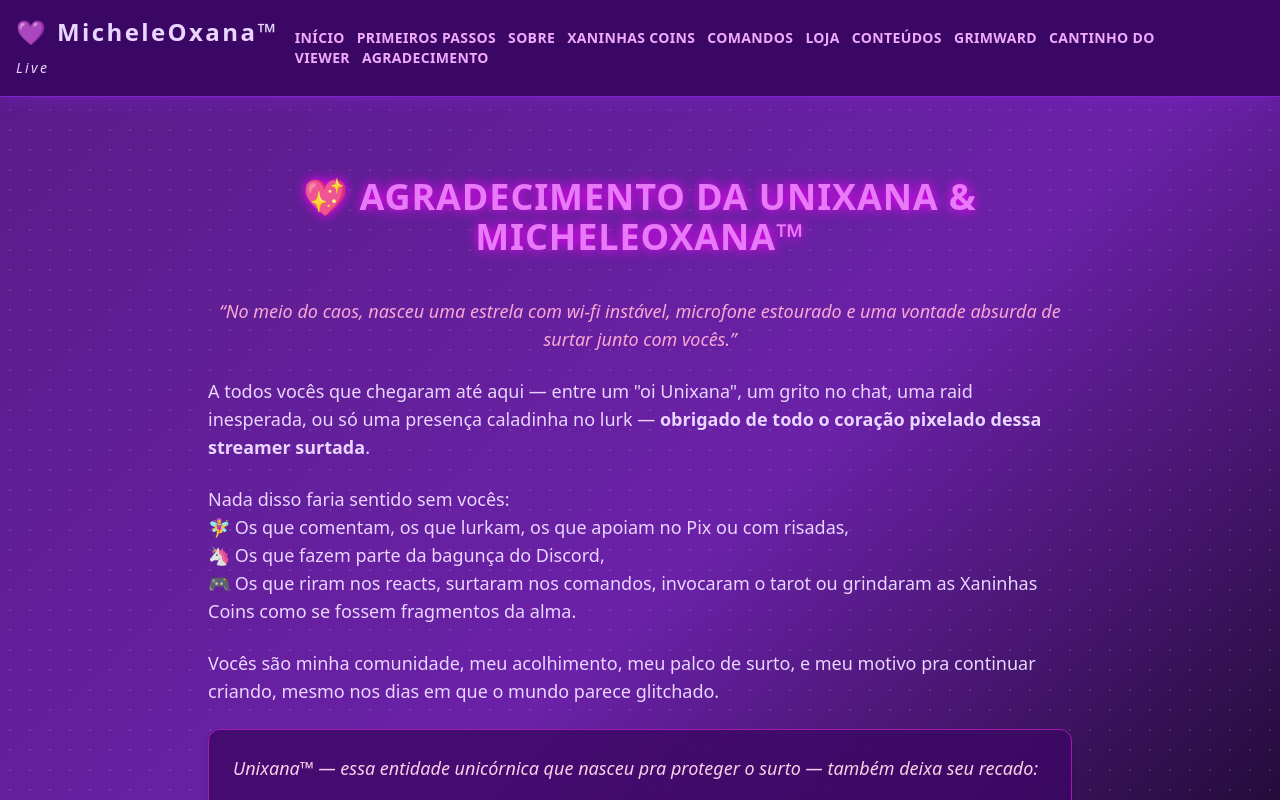
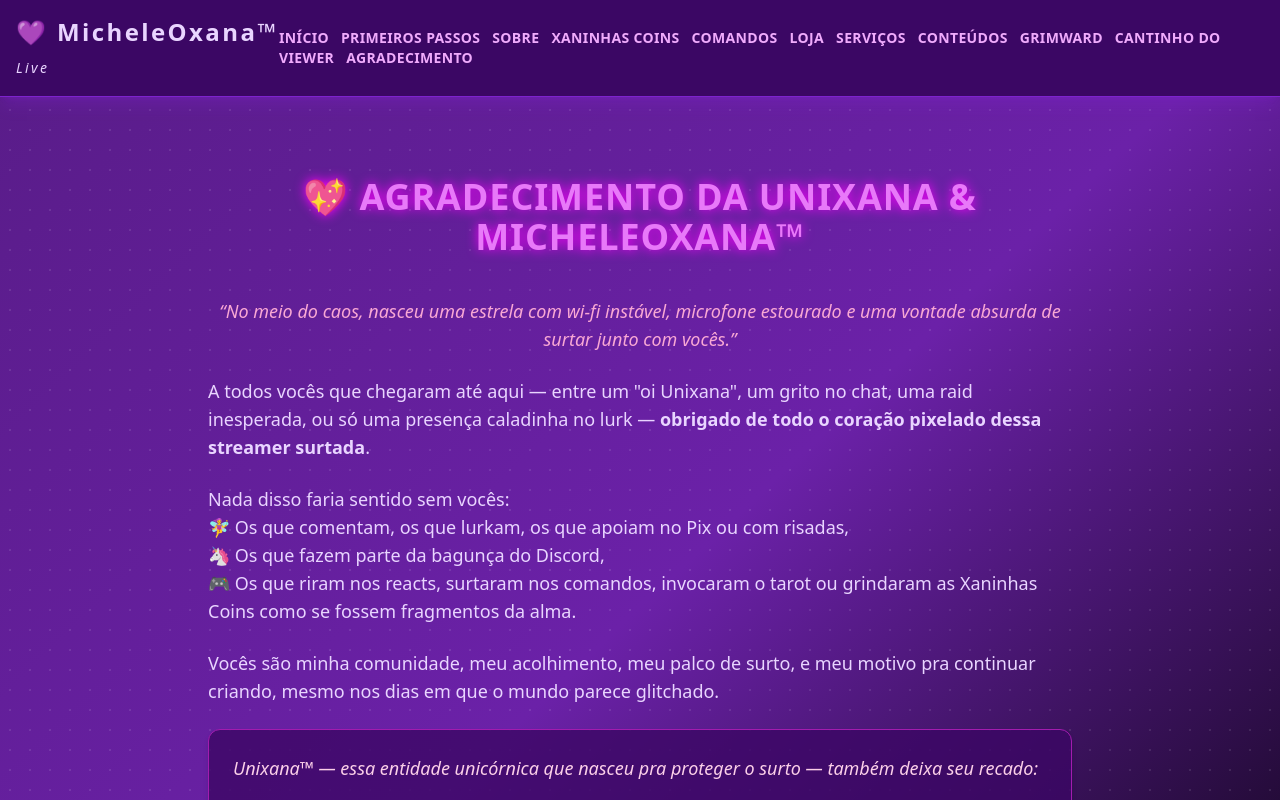
Before and after one commit to MicheleOxana/michele-site, a Next.js app: page /agradecimento in a window 1280 px wide. Shown: the top 800 px of the page. Built offline with nearby package versions, Linux system fonts and the light colour scheme.

Commit message:
atualizando paginas

```diff
--- a/pages/agradecimento.tsx
+++ b/pages/agradecimento.tsx
@@ -15,6 +15,7 @@ export default function Agradecimento() {
           <Link href="/xaninhas-coins"><a className="hover:text-white transition-shadow duration-300 shadow-fuchsia-500 hover:shadow-glow">Xaninhas Coins</a></Link>
           <Link href="/comandos"><a className="hover:text-white transition-shadow duration-300 shadow-fuchsia-500 hover:shadow-glow">Comandos</a></Link>
           <Link href="/loja"><a className="hover:text-white transition-shadow duration-300 shadow-fuchsia-500 hover:shadow-glow">Loja</a></Link>
+          <Link href="/servicos"><a className="hover:text-white transition-shadow duration-300 shadow-fuchsia-500 hover:shadow-glow">Serviços</a></Link>
           <Link href="/conteudos"><a className="hover:text-white transition-shadow duration-300 shadow-fuchsia-500 hover:shadow-glow">Conteúdos</a></Link>
           <Link href="/grimward"><a className="hover:text-white transition-shadow duration-300 shadow-fuchsia-500 hover:shadow-glow">Grimward</a></Link>
           <Link href="/cantinho-do-viewer"><a className="hover:text-white transition-shadow duration-300 shadow-fuchsia-500 hover:shadow-glow">Cantinho do Viewer</a></Link>
--- a/pages/cantinho-do-viewer.tsx
+++ b/pages/cantinho-do-viewer.tsx
@@ -87,6 +87,7 @@ export default function CantinhoDoViewer() {
           <Link href="/xaninhas-coins">Xaninhas Coins</Link>
           <Link href="/comandos">Comandos</Link>
           <Link href="/loja">Loja</Link>
+            <Link href="/servicos">Serviços</Link>
           <Link href="/conteudos">Conteúdos</Link>
           <Link href="/grimward">Grimward</Link>
           <Link href="/cantinho-do-viewer">Cantinho do Viewer</Link>
--- a/pages/comandos.tsx
+++ b/pages/comandos.tsx
@@ -15,6 +15,7 @@ export default function Comandos() {
           <Link href="/xaninhas-coins">Xaninhas Coins</Link>
           <Link href="/comandos">Comandos</Link>
           <Link href="/loja">Loja</Link>
+            <Link href="/servicos">Serviços</Link>
           <Link href="/conteudos">Conteúdos</Link>
           <Link href="/grimward">Grimward</Link>
           <Link href="/cantinho-do-viewer">Cantinho do Viewer</Link>
--- a/pages/conteudos.tsx
+++ b/pages/conteudos.tsx
@@ -24,6 +24,7 @@ useEffect(() => {
           <Link href="/xaninhas-coins"><a className="hover:text-white transition-shadow duration-300 shadow-fuchsia-500 hover:shadow-glow">Xaninhas Coins</a></Link>
           <Link href="/comandos"><a className="hover:text-white transition-shadow duration-300 shadow-fuchsia-500 hover:shadow-glow">Comandos</a></Link>
           <Link href="/loja"><a className="hover:text-white transition-shadow duration-300 shadow-fuchsia-500 hover:shadow-glow">Loja</a></Link>
+          <Link href="/servicos"><a className="hover:text-white transition-shadow duration-300 shadow-fuchsia-500 hover:shadow-glow">Serviços</a></Link>
           <Link href="/conteudos"><a className="hover:text-white transition-shadow duration-300 shadow-fuchsia-500 hover:shadow-glow">Conteúdos</a></Link>
           <Link href="/grimward"><a className="hover:text-white transition-shadow duration-300 shadow-fuchsia-500 hover:shadow-glow">Grimward</a></Link>
           <Link href="/cantinho-do-viewer"><a className="hover:text-white transition-shadow duration-300 shadow-fuchsia-500 hover:shadow-glow">Cantinho do Viewer</a></Link>
--- a/pages/grimward.tsx
+++ b/pages/grimward.tsx
@@ -16,6 +16,7 @@ export default function Grimward() {
           <Link href="/xaninhas-coins">Xaninhas Coins</Link>
           <Link href="/comandos">Comandos</Link>
           <Link href="/loja">Loja</Link>
+            <Link href="/servicos">Serviços</Link>
           <Link href="/conteudos">Conteúdos</Link>
           <Link href="/grimward">Grimward</Link>
           <Link href="/cantinho-do-viewer">Cantinho do Viewer</Link>
--- a/pages/index.tsx
+++ b/pages/index.tsx
@@ -173,9 +173,9 @@ export default function Home() {
           <Link href="/primeiros-passos" legacyBehavior><a className="hover:text-white transition-shadow duration-300 shadow-fuchsia-500 hover:shadow-glow">Primeiros Passos</a></Link>
           <Link href="/sobre" legacyBehavior><a className="hover:text-white transition-shadow duration-300 shadow-fuchsia-500 hover:shadow-glow">Sobre</a></Link>
           <Link href="/xaninhas-coins" legacyBehavior><a className="hover:text-white transition-shadow duration-300 shadow-fuchsia-500 hover:shadow-glow">Xaninhas Coins</a></Link>
-          <Link href="/servicos" legacyBehavior><a className="hover:text-white transition-shadow duration-300 shadow-fuchsia-500 hover:shadow-glow">Serviços</a></Link>
           <Link href="/comandos" legacyBehavior><a className="hover:text-white transition-shadow duration-300 shadow-fuchsia-500 hover:shadow-glow">Comandos</a></Link>
           <Link href="/loja" legacyBehavior><a className="hover:text-white transition-shadow duration-300 shadow-fuchsia-500 hover:shadow-glow">Loja</a></Link>
+          <Link href="/servicos" legacyBehavior><a className="hover:text-white transition-shadow duration-300 shadow-fuchsia-500 hover:shadow-glow">Serviços</a></Link>
           <Link href="/conteudos" legacyBehavior><a className="hover:text-white transition-shadow duration-300 shadow-fuchsia-500 hover:shadow-glow">Conteúdos</a></Link>
           <Link href="/grimward" legacyBehavior><a className="hover:text-white transition-shadow duration-300 shadow-fuchsia-500 hover:shadow-glow">Grimward</a></Link>
           <Link href="/cantinho-do-viewer" legacyBehavior><a className="hover:text-white transition-shadow duration-300 shadow-fuchsia-500 hover:shadow-glow">Cantinho do Viewer</a></Link>
--- a/pages/loja.tsx
+++ b/pages/loja.tsx
@@ -67,6 +67,7 @@ export default function Loja() {
           <Link href="/xaninhas-coins">Xaninhas Coins</Link>
           <Link href="/comandos">Comandos</Link>
           <Link href="/loja">Loja</Link>
+            <Link href="/servicos">Serviços</Link>
           <Link href="/conteudos">Conteúdos</Link>
           <Link href="/grimward">Grimward</Link>
           <Link href="/cantinho-do-viewer">Cantinho do Viewer</Link>
--- a/pages/primeiros-passos.tsx
+++ b/pages/primeiros-passos.tsx
@@ -15,6 +15,7 @@ export default function PrimeirosPassos() {
           <Link href="/xaninhas-coins"><a className="hover:text-white transition-shadow duration-300 shadow-fuchsia-500 hover:shadow-glow">Xaninhas Coins</a></Link>
           <Link href="/comandos"><a className="hover:text-white transition-shadow duration-300 shadow-fuchsia-500 hover:shadow-glow">Comandos</a></Link>
           <Link href="/loja"><a className="hover:text-white transition-shadow duration-300 shadow-fuchsia-500 hover:shadow-glow">Loja</a></Link>
+          <Link href="/servicos"><a className="hover:text-white transition-shadow duration-300 shadow-fuchsia-500 hover:shadow-glow">Serviços</a></Link>
           <Link href="/conteudos"><a className="hover:text-white transition-shadow duration-300 shadow-fuchsia-500 hover:shadow-glow">Conteúdos</a></Link>
           <Link href="/grimward"><a className="hover:text-white transition-shadow duration-300 shadow-fuchsia-500 hover:shadow-glow">Grimward</a></Link>
           <Link href="/cantinho-do-viewer"><a className="hover:text-white transition-shadow duration-300 shadow-fuchsia-500 hover:shadow-glow">Cantinho do Viewer</a></Link>
--- a/pages/sobre.tsx
+++ b/pages/sobre.tsx
@@ -15,6 +15,7 @@ export default function Sobre() {
           <Link href="/xaninhas-coins"><a className="hover:text-white transition-shadow duration-300 shadow-fuchsia-500 hover:shadow-glow">Xaninhas Coins</a></Link>
           <Link href="/comandos"><a className="hover:text-white transition-shadow duration-300 shadow-fuchsia-500 hover:shadow-glow">Comandos</a></Link>
           <Link href="/loja"><a className="hover:text-white transition-shadow duration-300 shadow-fuchsia-500 hover:shadow-glow">Loja</a></Link>
+          <Link href="/servicos"><a className="hover:text-white transition-shadow duration-300 shadow-fuchsia-500 hover:shadow-glow">Serviços</a></Link>
           <Link href="/conteudos"><a className="hover:text-white transition-shadow duration-300 shadow-fuchsia-500 hover:shadow-glow">Conteúdos</a></Link>
           <Link href="/grimward"><a className="hover:text-white transition-shadow duration-300 shadow-fuchsia-500 hover:shadow-glow">Grimward</a></Link>
           <Link href="/cantinho-do-viewer"><a className="hover:text-white transition-shadow duration-300 shadow-fuchsia-500 hover:shadow-glow">Cantinho do Viewer</a></Link>
--- a/pages/xaninhas-coins.tsx
+++ b/pages/xaninhas-coins.tsx
@@ -36,6 +36,7 @@ export default function XaninhasCoins() {
           <Link href="/xaninhas-coins"><a className="hover:text-white transition-shadow duration-300 shadow-fuchsia-500 hover:shadow-glow">Xaninhas Coins</a></Link>
           <Link href="/comandos"><a className="hover:text-white transition-shadow duration-300 shadow-fuchsia-500 hover:shadow-glow">Comandos</a></Link>
           <Link href="/loja"><a className="hover:text-white transition-shadow duration-300 shadow-fuchsia-500 hover:shadow-glow">Loja</a></Link>
+          <Link href="/servicos"><a className="hover:text-white transition-shadow duration-300 shadow-fuchsia-500 hover:shadow-glow">Serviços</a></Link>
           <Link href="/conteudos"><a className="hover:text-white transition-shadow duration-300 shadow-fuchsia-500 hover:shadow-glow">Conteúdos</a></Link>
           <Link href="/grimward"><a className="hover:text-white transition-shadow duration-300 shadow-fuchsia-500 hover:shadow-glow">Grimward</a></Link>
           <Link href="/cantinho-do-viewer"><a className="hover:text-white transition-shadow duration-300 shadow-fuchsia-500 hover:shadow-glow">Cantinho do Viewer</a></Link>
```
